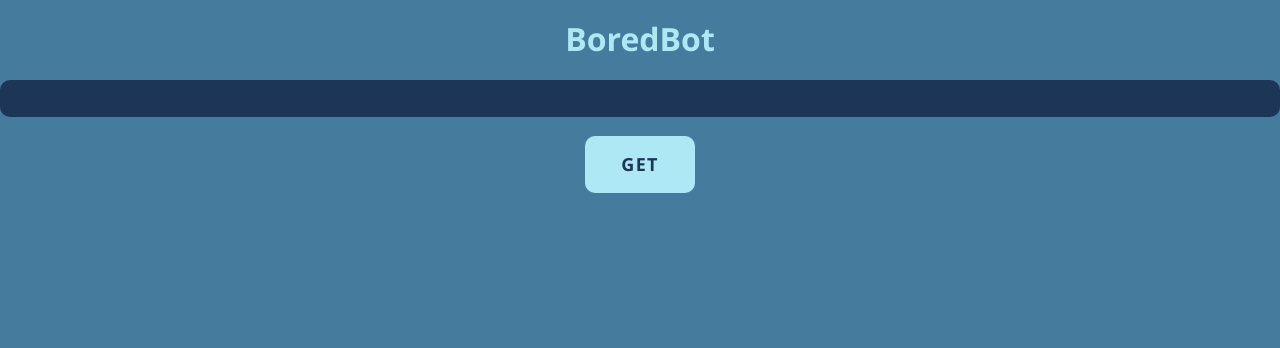
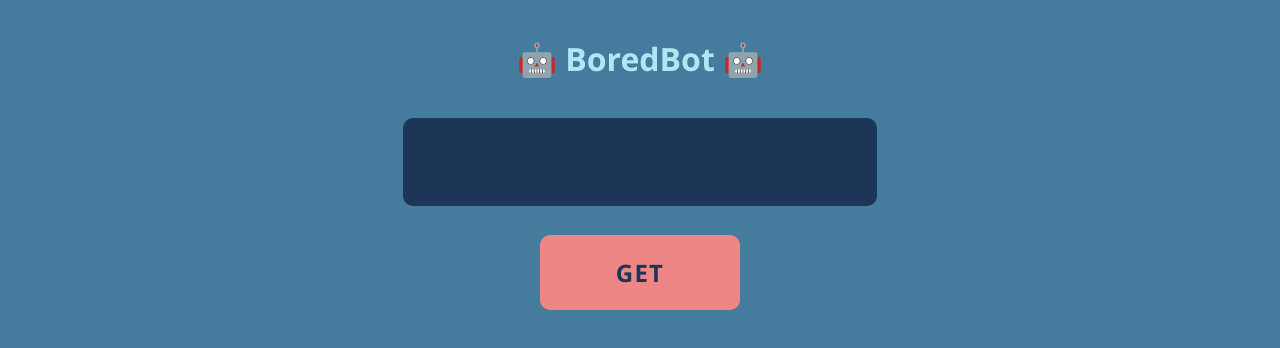
Before and after one commit to sushmita-singh/BoredBot, a plain HTML site: page index.html in a window 1280 px wide. Drawn offline with nearby package versions, Linux system fonts and the light colour scheme.

Commit message:
styles: updated the layout

```diff
--- a/index.css
+++ b/index.css
@@ -3,6 +3,15 @@ body {
     font-family: 'Segoe UI', Tahoma, Geneva, Verdana, sans-serif;
     background-color: #457b9d;
     color: #ade8f4;
+}
+
+.container {
+    display: flex;
+    flex-direction: column;
+    max-width: 400px;
+    margin: 20px auto;
+    justify-content: center;
+    align-items: center;
 }
 
 #activity-name {
@@ -11,21 +20,26 @@ body {
     background-color: #1d3557;
     padding: 1em 2em;
     border-radius: 10px;
+    min-width: 400px;
+    min-height: 50px;
 }
 
 .btn {
-    background-color: #ade8f4;
+    width: 200px;
+    margin: 10px;
+    background-color: rgb(239, 134, 134);
     border: none;
     border-radius: 10px;
     padding: 1em 2em;
-    font-size: 1.125rem;
+    font-size: 1.5rem;
     font-weight: 600;
     letter-spacing: 1.25px;
     color: #1d3557;
+    cursor: pointer;
 }
 
 .btn:hover,
 .btn:focus {
-    background-color: #1d3557;
+    background-color:rgb(164, 55, 55);
     color: whitesmoke;
 }
--- a/index.html
+++ b/index.html
@@ -3,9 +3,11 @@
         <link rel="stylesheet" href="index.css">
     </head>
     <body>
-        <h1>BoredBot</h1>
-        <h3 id="activity-name"></h3>
-        <button id="btn-get" class="btn">GET</button>
+        <div class="container">
+            <h1>🤖 BoredBot 🤖</h1>
+            <h3 id="activity-name"></h3>
+            <button id="btn-get" class="btn">GET</button>
+        </div>
         <script src="index.js"></script>
     </body>
 </html>
```
Also changed, not shown: 1 other file.
